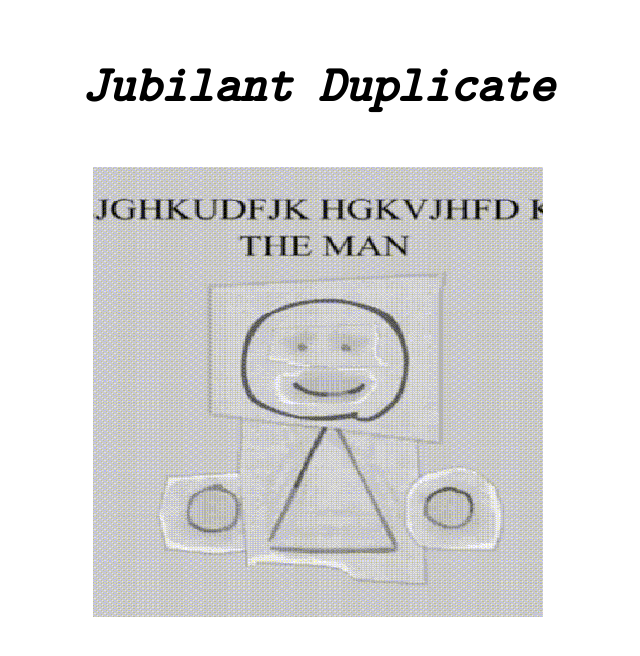
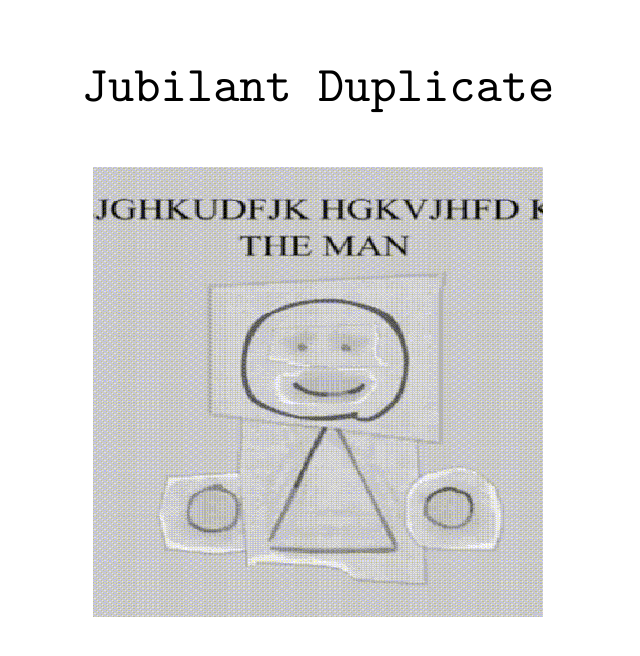
Before and after one commit to brushiol/jubilantduplicate, a plain HTML site: page index.html in a window 1280 px wide. Shown: the whole page, without its empty margins (322-962 px from the left). Drawn offline with Linux system fonts and the light colour scheme; files whose address does not match are found by name.

Commit message:
Update index.html

```diff
--- a/index.html
+++ b/index.html
@@ -18,8 +18,6 @@
             text-align: center;
             font-family: Typewriter;
             font-size: 50px;
-            font-style: italic;
-            font-weight: bold;
             text-decoration: none;
             text-transform: none;
             color: #000000;
```
